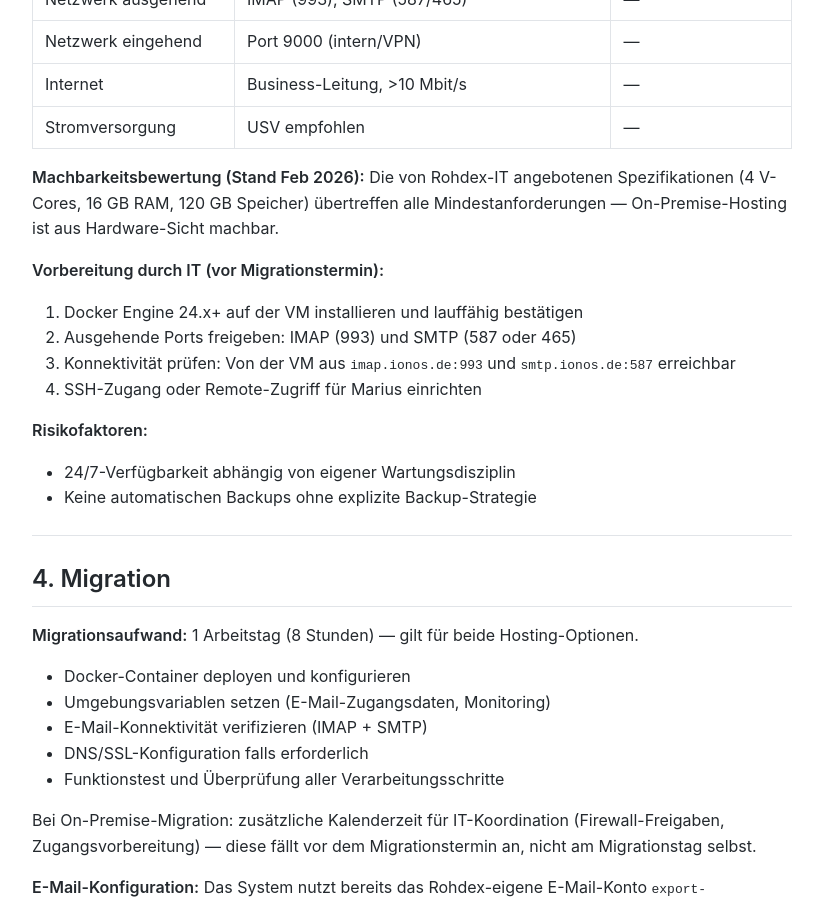
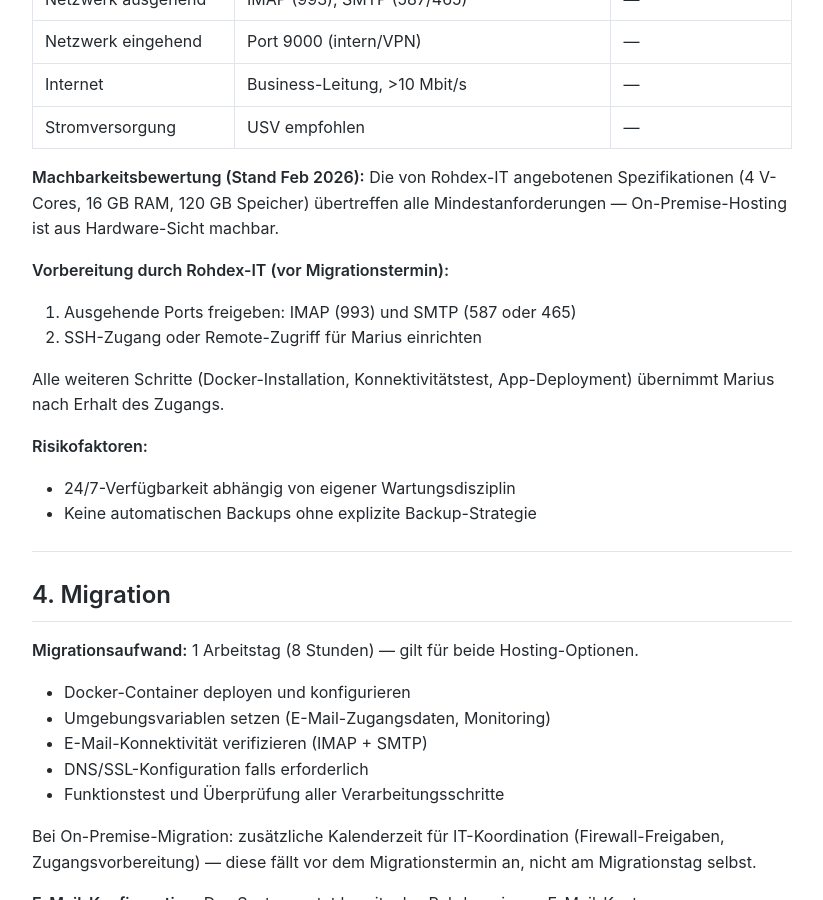
Before and after one commit to MariusWilsch/public-wilsch-ai-pages, a Jekyll site: the page built from project/rohdex/hosting-anforderungen-kunde.md, in a window 1280 px wide and 900 px high, scrolled down 2136 px. Shown: the whole window, without its empty margins (228-1051 px from the left). Built offline with Jekyll 4.4.1, drawn with Linux system fonts in a browser that asks for light colours; our own code applies the rules of GitHub Pages for plain Markdown files.

Commit message:
Sync from hippocampus 2026-02-22

```diff
--- a/project/rohdex/hosting-anforderungen-kunde.md
+++ b/project/rohdex/hosting-anforderungen-kunde.md
@@ -74,11 +74,11 @@ Beide Anbieter sind für diese Systemgröße mehr als ausreichend.
 **Machbarkeitsbewertung (Stand Feb 2026):**
 Die von Rohdex-IT angebotenen Spezifikationen (4 V-Cores, 16 GB RAM, 120 GB Speicher) übertreffen alle Mindestanforderungen — On-Premise-Hosting ist aus Hardware-Sicht machbar.
 
-**Vorbereitung durch IT (vor Migrationstermin):**
-1. Docker Engine 24.x+ auf der VM installieren und lauffähig bestätigen
-2. Ausgehende Ports freigeben: IMAP (993) und SMTP (587 oder 465)
-3. Konnektivität prüfen: Von der VM aus `imap.ionos.de:993` und `smtp.ionos.de:587` erreichbar
-4. SSH-Zugang oder Remote-Zugriff für Marius einrichten
+**Vorbereitung durch Rohdex-IT (vor Migrationstermin):**
+1. Ausgehende Ports freigeben: IMAP (993) und SMTP (587 oder 465)
+2. SSH-Zugang oder Remote-Zugriff für Marius einrichten
+
+Alle weiteren Schritte (Docker-Installation, Konnektivitätstest, App-Deployment) übernimmt Marius nach Erhalt des Zugangs.
 
 **Risikofaktoren:**
 - 24/7-Verfügbarkeit abhängig von eigener Wartungsdisziplin
```
